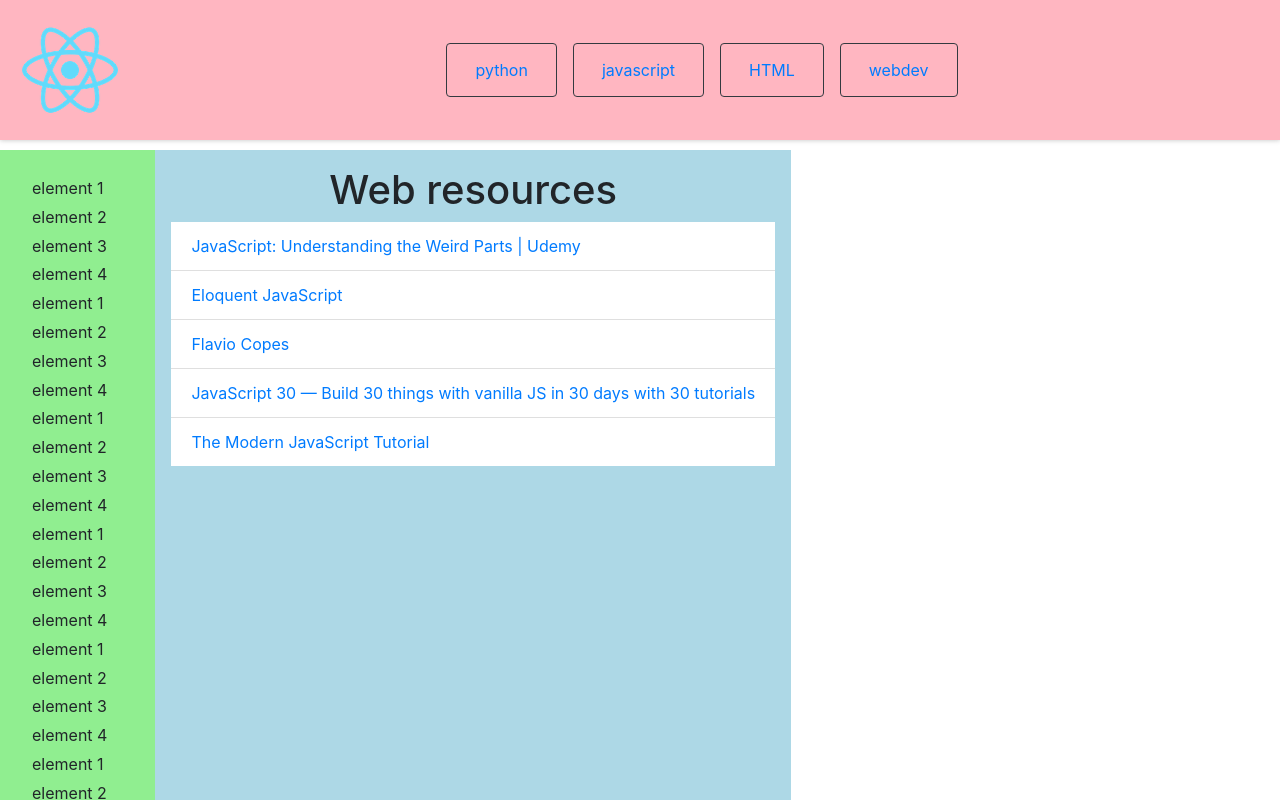
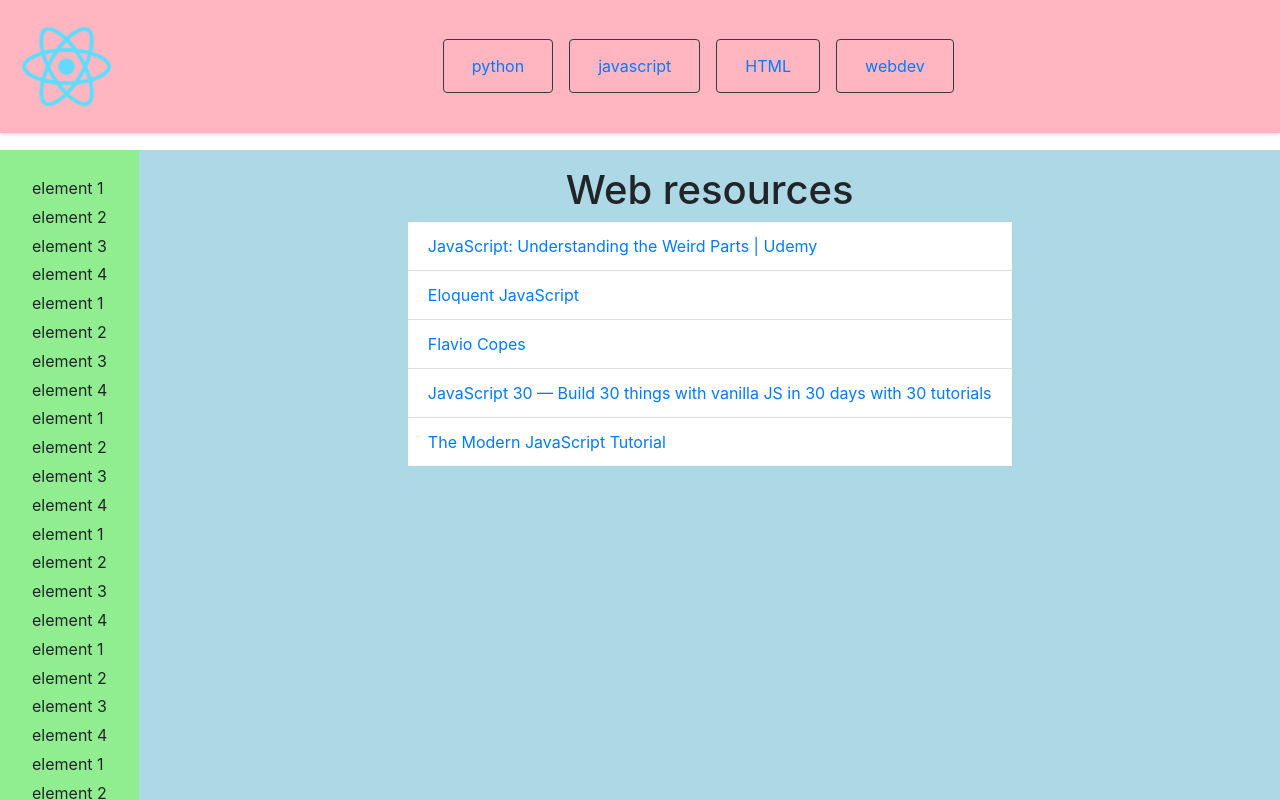
Before and after one commit to cd4d/webdev-resources, a React (Create React App) app in the folder frontend/: page / in a window 1280 px wide. Built offline with nearby package versions, Linux system fonts and the light colour scheme.

Commit message:
Fix css and media queries, separate utils file

```diff
--- a/frontend/public/index.html
+++ b/frontend/public/index.html
@@ -7,7 +7,7 @@
     <meta name="theme-color" content="#000000" />
     <meta
       name="description"
-      content="Web site created using create-react-app"
+      content="WebDev resources list"
     />
     <link rel="apple-touch-icon" href="%PUBLIC_URL%/logo192.png" />
     <!--
--- a/frontend/src/app/App.css
+++ b/frontend/src/app/App.css
@@ -6,7 +6,7 @@ body {
   margin: 0;
   height: 100vh;
   overflow: hidden;
-  display: flex;
+  /* display: flex; */
   box-sizing: border-box;
 }
 
@@ -33,10 +33,6 @@ body {
   .ribbon {
     display: none;
   }
-}
-
-
-@media (max-width: 767px) {
   #mobile-menu-checkbox {
     display: none;
   }
@@ -48,3 +44,13 @@ body {
     display: none;
   }
 }
+
+
+@media (max-width: 767px) {
+
+  .btn {
+    padding:2px 4px;
+    font-size:80%;
+    line-height: 1;
+  }
+}
--- a/frontend/src/app/Header.js
+++ b/frontend/src/app/Header.js
@@ -7,7 +7,7 @@ export default function () {
   return (
     <div className="header-container top">
       <label htmlFor="mobile-menu-checkbox">Menu</label>
-      <img className="logo" src={logo} alt="logo" />
+      <a href="/"><img className="logo" src={logo} alt="logo" /></a>
       <Ribbon />
     </div>
   );
--- a/frontend/src/app/Main.js
+++ b/frontend/src/app/Main.js
@@ -1,20 +1,13 @@
 import React from "react";
 import "./main.css";
 //import Lorem from "./tests/lorem"
-import { v4 as uuidv4 } from "uuid";
+import getTopicData, {displayLinks} from "./utils"
 
-// returns the whole data for each topic from mockDB in App
-const getTopicData = (dataBase,topicToFind) => {
-  const topicFound = dataBase.find(x => x.topic === topicToFind);
- return topicFound
-};
-const displayLinks= (topic) =>{
-  return topic.links.map((link) => { return <li key={uuidv4()} className="list-group-item"><a  href={link.url}>{link.title}</a></li> })
-}
+
 export default function (props) {
-  let topicInDB=""
-  if(props.match) { topicInDB = getTopicData(props.mockDB,props.match.params.topic)}
-  const defaultData = {topic: "web resources",
+  // default data to be displayed
+  let displayedData = {
+    topic: "web resources",
     title: "Web resources",
     links: [
       {
@@ -37,11 +30,11 @@ export default function (props) {
         "title": "The Modern JavaScript Tutorial",
         "url": "https://javascript.info/"
       }
-  ]}
-  const displayedData = topicInDB ? topicInDB : defaultData
+    ]
+  }// access db if route matches
+  if (props.match) { displayedData = getTopicData(props.mockDB, props.match.params.topic) }
 
   return (
-
     <div className="main content column">
       <h1>{displayedData.title}</h1>
       <ul className="list-group list-group-flush">{displayLinks(displayedData)}</ul>
--- a/frontend/src/app/Ribbon.js
+++ b/frontend/src/app/Ribbon.js
@@ -13,7 +13,7 @@ export default function () {
       <nav className="ribbon">
         <ul className="subjects-ribbon">
           {topics.map((topic) => (
-            <li className="subject btn btn-outline-dark mr-3" key={uuidv4()}>
+            <li className="subject btn btn-outline-dark mr-3 btn-responsive" key={uuidv4()}>
               <NavLink className="nav-link" to={`/${topic}`}>
                 <Subject subjectTitle={topic} />
               </NavLink>
--- a/frontend/src/app/sidebar.css
+++ b/frontend/src/app/sidebar.css
@@ -5,7 +5,7 @@
 
 .sidebar-items {
   list-style-type: none;
-  padding: 0 1rem 0 0 ;
+  padding: 0 ;
   margin: 1rem 1rem 0;
   width: 100%;
   line-height: 1.8;
--- /dev/null
+++ b/frontend/src/app/utils.js
@@ -0,0 +1,16 @@
+// **** Shared functions **** //
+import React from "react";
+
+// Frontend data retrieval to be replaced with rest API
+import { v4 as uuidv4 } from "uuid";
+// returns the whole data for each topic from mockDB in App
+const getTopicData = (dataBase, topicToFind) => {
+    return dataBase.find(x => x.topic === topicToFind);
+};
+
+const displayLinks = (topic) => {
+    return topic.links.map((link) => { return <li key={uuidv4()} className="list-group-item"><a href={link.url}>{link.title}</a></li> })
+}
+
+export default getTopicData
+export  {displayLinks}
--- a/frontend/src/index.css
+++ b/frontend/src/index.css
@@ -1,5 +1,5 @@
 body {
-  margin: 0;
+
   font-family: -apple-system, BlinkMacSystemFont, 'Segoe UI', 'Roboto', 'Oxygen',
     'Ubuntu', 'Cantarell', 'Fira Sans', 'Droid Sans', 'Helvetica Neue',
     sans-serif;
--- a/frontend/src/index.js
+++ b/frontend/src/index.js
@@ -3,7 +3,6 @@ import ReactDOM from 'react-dom';
 import './index.css';
 import App from './app/App';
 import { BrowserRouter } from "react-router-dom";
-
 import 'bootstrap/dist/css/bootstrap.css';
 import * as serviceWorker from './serviceWorker';
 
```
Lines whose indentation alone changed are shown as unchanged.
